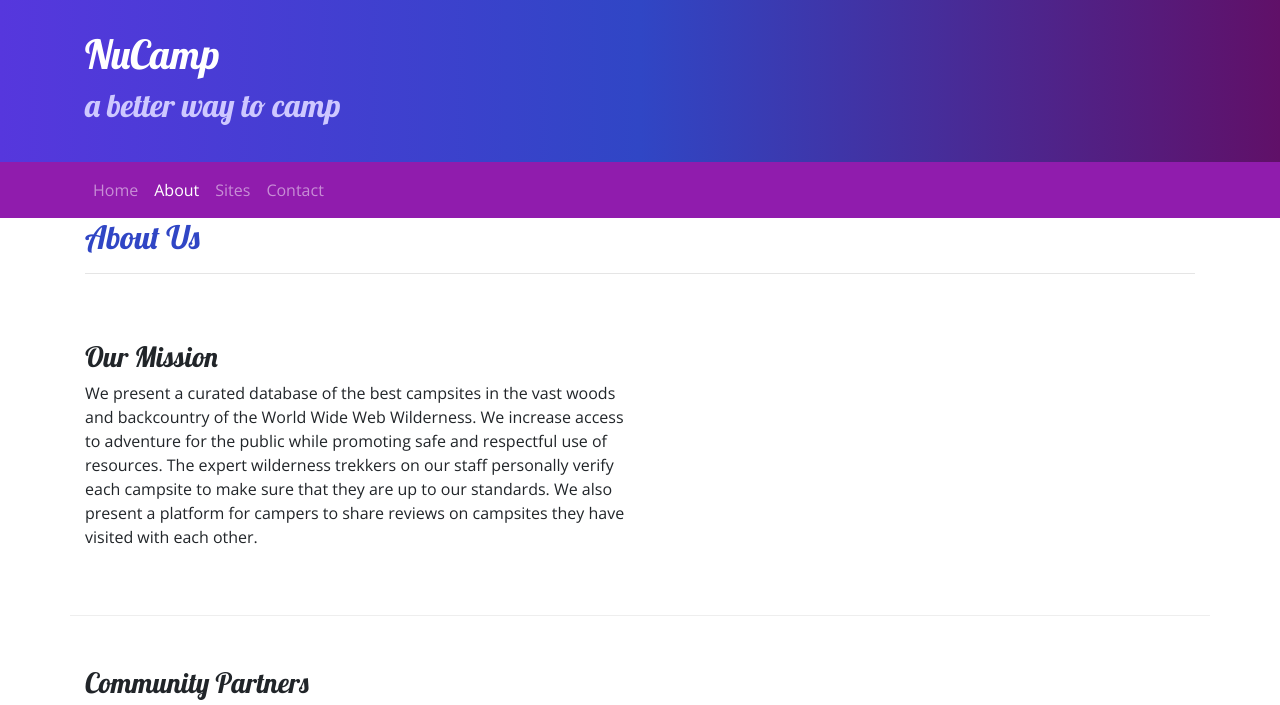
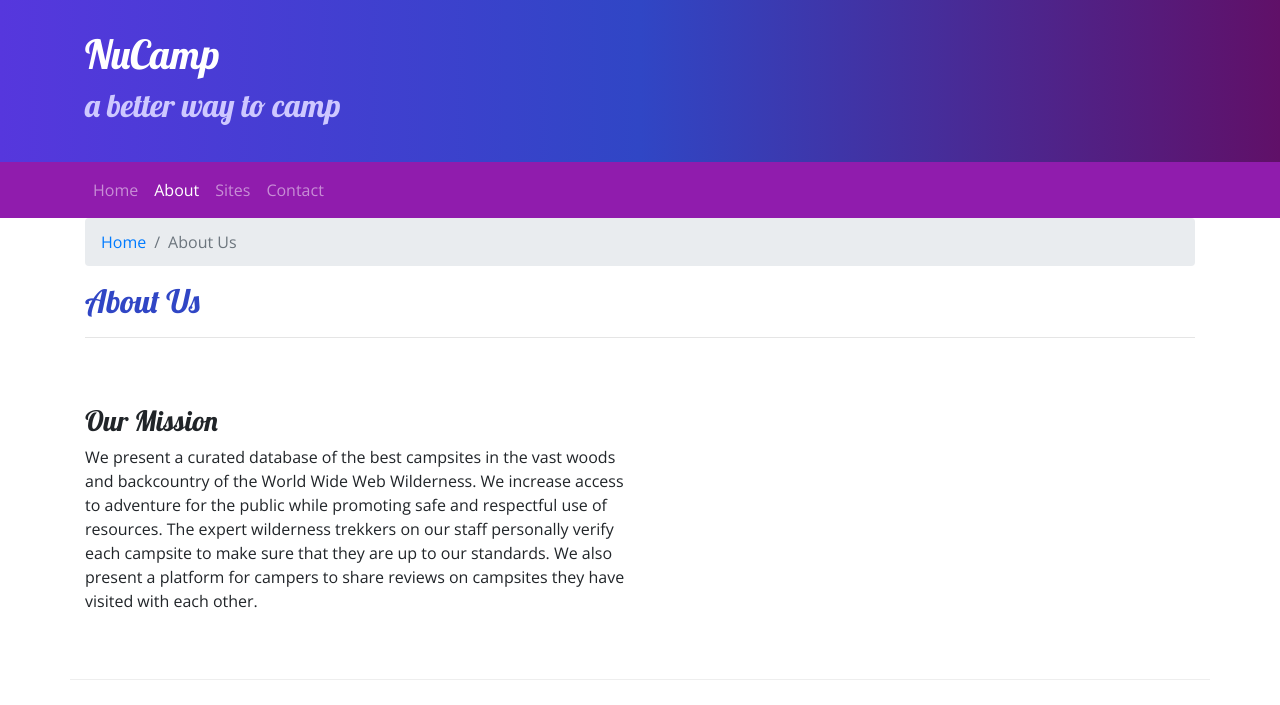
Before and after one commit to ErwinWoz/nucamp-bootstrap, a website: page aboutus.html in a window 1280 px wide. Shown: the top 705 px of the page. Drawn offline with nearby package versions, Linux system fonts and the light colour scheme.

Commit message:
added location-based breadcrumbs component

```diff
--- a/aboutus.html
+++ b/aboutus.html
@@ -28,7 +28,7 @@
         </div><!-- END container -->
     </header>
 
-    <nav class="navbar navbar-expand-sm navbar-dark sticky-top">
+    <nav class="navbar navbar-expand-sm navbar-dark sticky-top"><!-- START navigation component -->
         <div class="container">
             <button class="navbar-toggler ml-auto" type="button" data-toggle="collapse" data-target="#nucampNavbar">
                 <span class="navbar-toggler-icon"></span>
@@ -42,13 +42,17 @@
                 </ul>
             </div>
         </div>
-    </nav>
+    </nav><!-- END navigation component -->
 
     <div class="container"><!-- START container -->
         <div class="row">
             <div class="col">
-               <h2>About Us</h2>
-               <hr />
+                <ol class="breadcrumb"><!-- START location-based breadcrumbs component -->
+                    <li class="breadcrumb-item"><a href="index.html">Home</a></li>
+                    <li class="breadcrumb-item active">About Us</li>
+                </ol><!-- END breadcrumbs component -->
+                <h2>About Us</h2>
+                <hr />
             </div>
         </div>
 
```
Also changed, not shown: index.html (+2 -2 lines).
